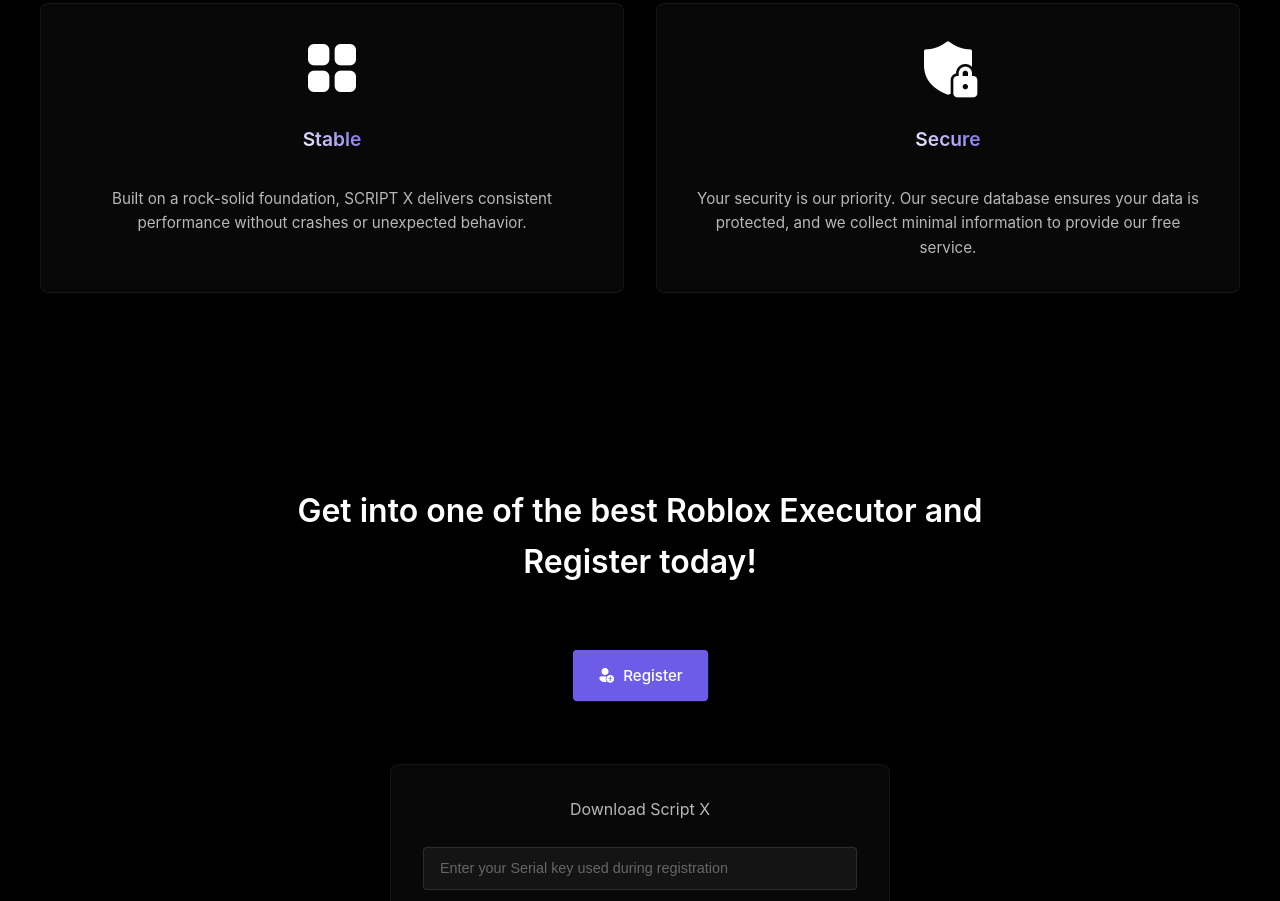
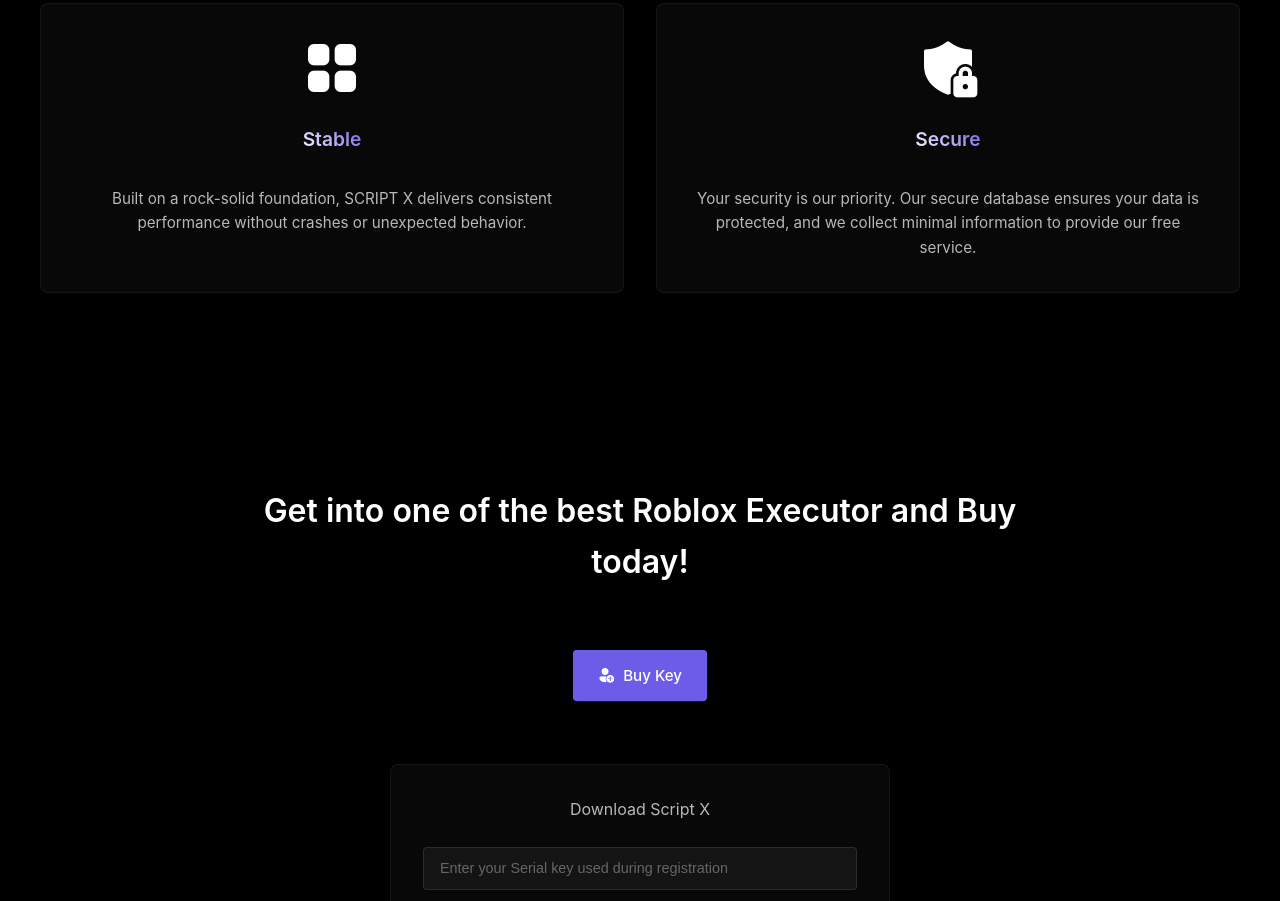
Before and after one commit to GetScriptX/netlifydepfulloutputrelease_SSSX, a plain HTML site: page index.html in a window 1280 px wide. Shown: the part 1190-2091 px from the top of the page. Drawn offline with Linux system fonts and the light colour scheme.

Commit message:
Update index.html

```diff
--- a/index.html
+++ b/index.html
@@ -36,7 +36,7 @@
                     <div class="buttons">
                         <a href="register.html" class="download-button">
                             <img src="Images/RegisterIcon.png" alt="Register">
-                            Register
+                            Buy Key
                         </a>
                     </div>
                 </div>
@@ -73,11 +73,11 @@
 
         <section id="accounts" class="accounts">
             <div class="accounts-content">
-                <h2>Get into one of the best Roblox Executor and Register today!</h2>
+                <h2>Get into one of the best Roblox Executor and Buy today!</h2>
                 <div class="accounts-buttons">
                     <a href="register.html" class="download-button">
                         <img src="Images/RegisterIcon.png" alt="Register">
-                        Register
+                        Buy Key
                     </a>
                 </div>
                 <div class="returning-customer">
```
